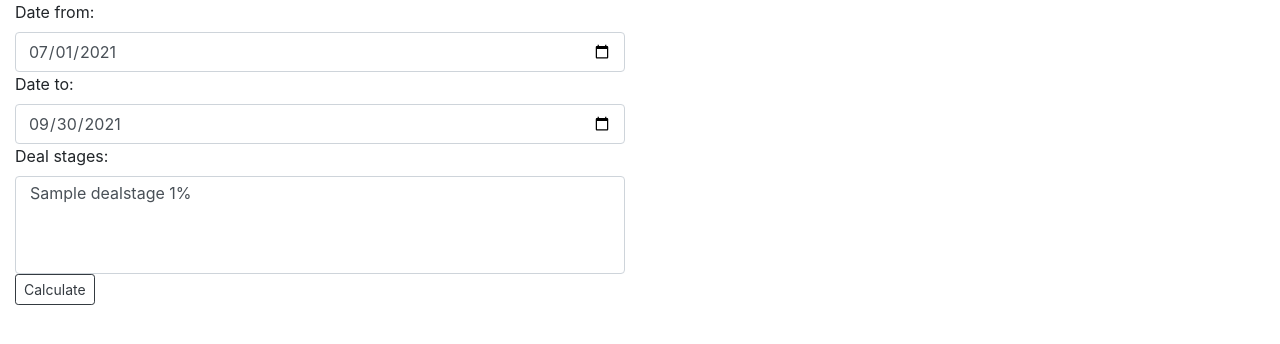
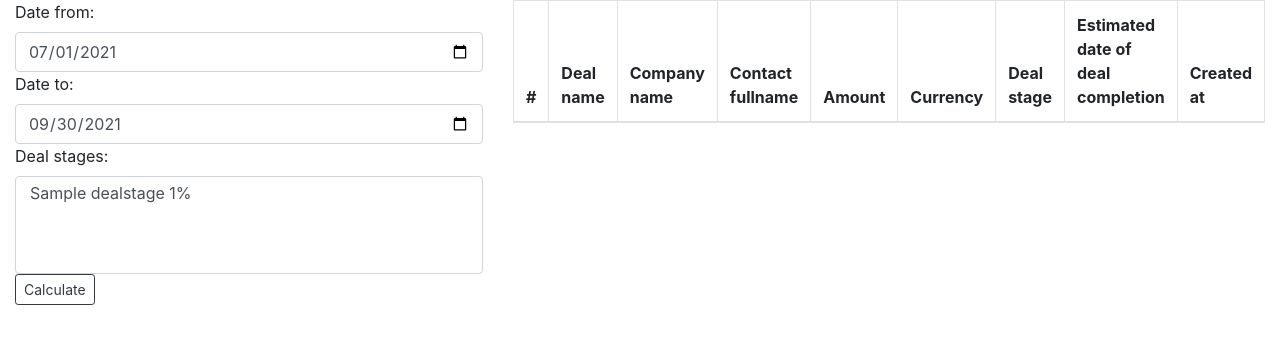
Before and after one commit to Eelolo/OneMoreTestTask, a Django app: page / in a window 1280 px wide. Shown: the top 344 px of the page. Run offline with Django 3.2, Linux system fonts and the light colour scheme; tables that the repository leaves empty hold one stand-in row (values such as "Sample post"); lists and menus that the app fills with data are empty; some libraries are stand-ins or nearby versions.

Commit message:
rendering deals info

```diff
--- a/OneMoreTestTask/TestTask/templates/blocks/content_elems/table.html
+++ b/OneMoreTestTask/TestTask/templates/blocks/content_elems/table.html
@@ -1,2 +1,32 @@
 {% block table %}
+<table class="table table-bordered">
+  <thead>
+    <tr>
+      <th>#</th>
+      <th>Deal name</th>
+      <th>Company name</th>
+      <th>Contact fullname</th>
+      <th>Amount</th>
+      <th>Currency</th>
+      <th>Deal stage</th>
+      <th>Estimated date of deal completion</th>
+      <th>Created at</th>
+    </tr>
+  </thead>
+  <tbody>
+    {% for deal in deals_detail_info %}
+      <tr>
+        <th>{{ forloop.counter }}</th>
+        <td>{{ deal.deal_name }}</td>
+        <td>{{ deal.company_name }}</td>
+        <td>{{ deal.contact_fullname }}</td>
+        <td>{{ deal.amount }}</td>
+        <td>{{ deal.currency }}</td>
+        <td>{{ deal.deal_stage }}</td>
+        <td>{{ deal.estimated_date }}</td>
+        <td>{{ deal.created_at }}</td>
+      </tr>
+    {% endfor %}
+  </tbody>
+</table>
 {% endblock %}
```
